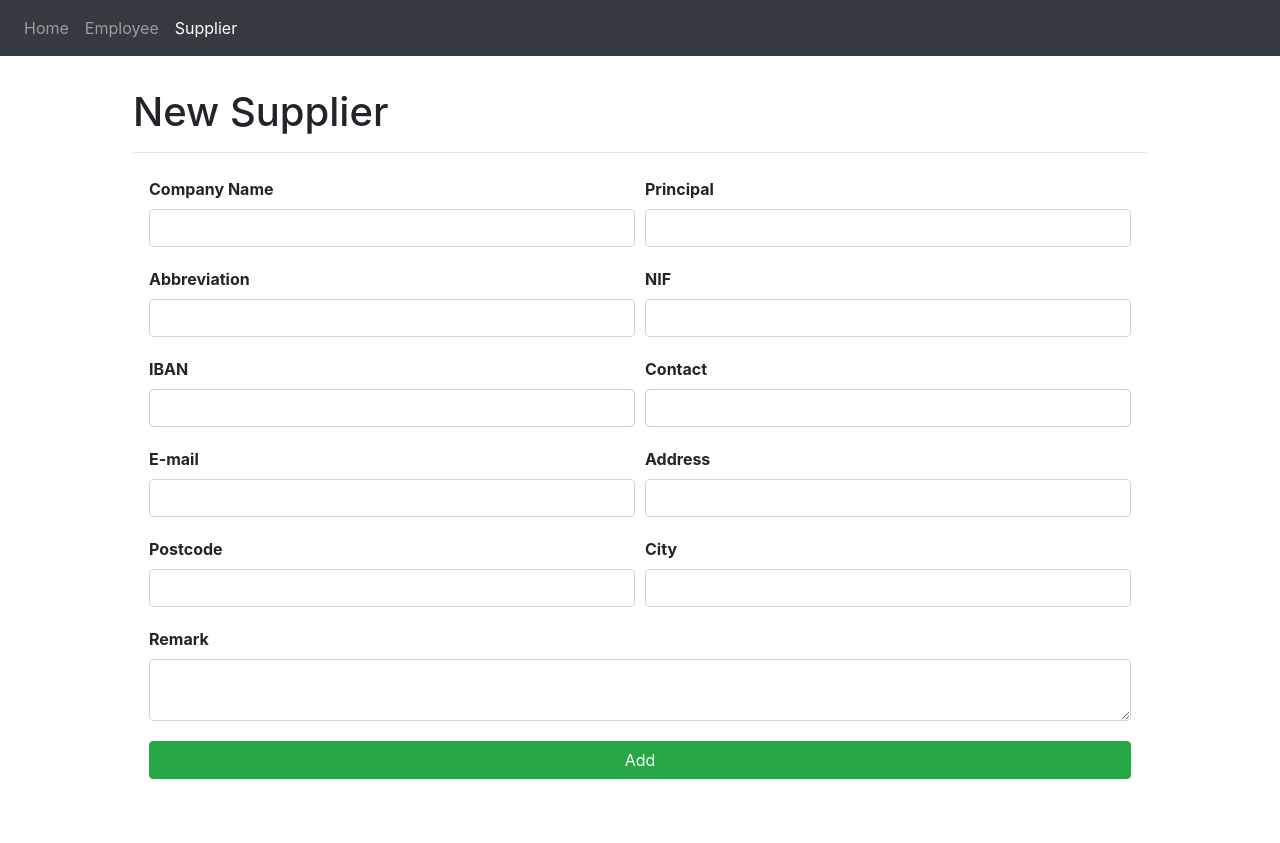
After one commit to fossabot/CityWok-Manager, a Flask app: page /supplier/new in a window 1280 px wide. The commit adds this page. Run offline with Flask 2, Linux system fonts and the light colour scheme; some libraries are stand-ins or nearby versions.

Commit message:
V0.4.0 - Supplier Module

```diff
--- a/citywok_ms/__init__.py
+++ b/citywok_ms/__init__.py
@@ -26,9 +26,10 @@ def create_app(config_class=Config):
     with app.app_context():
         # imports
         from citywok_ms.employee.routes import employee
-
+        from citywok_ms.supplier.routes import supplier
         # blueprints
         app.register_blueprint(employee)
+        app.register_blueprint(supplier)
 
         return app
 
--- /dev/null
+++ b/citywok_ms/supplier/forms.py
@@ -0,0 +1,50 @@
+from citywok_ms.models import Supplier
+from flask_wtf import FlaskForm
+from wtforms import HiddenField, StringField, SubmitField, TextAreaField
+from wtforms.fields.html5 import (DateField, DecimalField, EmailField,
+                                  IntegerField, TelField)
+from wtforms.validators import (Email, InputRequired, NumberRange, Optional,
+                                ValidationError)
+
+
+class SupplierForm(FlaskForm):
+    hide_id = HiddenField()
+    name = StringField(label='Company Name',
+                       validators=[InputRequired()])
+    abbreviation = StringField(label='Abbreviation',
+                               validators=[Optional()])
+    principal = StringField(label='Principal',
+                            validators=[InputRequired()])
+    contact = TelField(label='Contact',
+                       validators=[Optional()])
+
+    email = EmailField(label='E-mail',
+                       validators=[Optional(),
+                                   Email()])
+    nif = IntegerField(label='NIF',
+                       validators=[Optional()])
+    iban = StringField(label='IBAN',
+                       validators=[Optional()],
+                       filters=[lambda x: x or None])
+    address = StringField(label='Address',
+                          validators=[Optional()])
+    postcode = StringField(label='Postcode',
+                           validators=[Optional()])
+    city = StringField(label='City',
+                       validators=[Optional()])
+
+    remark = TextAreaField(label='Remark',
+                           validators=[Optional()])
+
+    submit = SubmitField(label='Add')
+    update = SubmitField(label='Update')
+
+    def validate_nif(self, nif):
+        s = Supplier.query.filter_by(nif=nif.data).first()
+        if nif.data and s and (s.id != self.hide_id.data):
+            raise ValidationError('This NIF already existe')
+
+    def validate_iban(self, iban):
+        s = Supplier.query.filter_by(iban=iban.data).first()
+        if iban.data and s and (s.id != self.hide_id.data):
+            raise ValidationError('This IBAN already existe')
--- /dev/null
+++ b/citywok_ms/supplier/routes.py
@@ -0,0 +1,52 @@
+from flask import Blueprint, flash, redirect, render_template, url_for
+from citywok_ms.models import Supplier
+from citywok_ms.supplier.forms import SupplierForm
+from citywok_ms import db
+
+supplier = Blueprint('supplier', __name__, url_prefix="/supplier")
+
+
+@supplier.route("/")
+def index():
+    suppliers = db.session.query(Supplier).all()
+    return render_template('supplier/index.html',
+                           title='Suppliers',
+                           suppliers=suppliers)
+
+
+@supplier.route("/new", methods=['GET', 'POST'])
+def new():
+    form = SupplierForm()
+    if form.validate_on_submit():
+        supplier = Supplier()
+        form.populate_obj(supplier)
+        db.session.add(supplier)
+        db.session.commit()
+        flash('Successfully added new supplier', 'success')
+        return redirect(url_for('supplier.index'))
+    return render_template('supplier/new.html', title='New Supplier', form=form)
+
+
+@supplier.route("/<int:supplier_id>")
+def detail(supplier_id):
+    supplier = Supplier.query.get_or_404(supplier_id)
+    return render_template('supplier/detail.html', title='Supplier Detail', supplier=supplier)
+
+
+@supplier.route("/<int:supplier_id>/update", methods=['GET', 'POST'])
+def update(supplier_id):
+    supplier = Supplier.query.get_or_404(supplier_id)
+    form = SupplierForm()
+    form.hide_id.data = supplier_id
+    if form.validate_on_submit():
+        form.populate_obj(supplier)
+        db.session.commit()
+        flash('Supplier information has been updated', 'success')
+        return redirect(url_for('supplier.detail', supplier_id=supplier_id))
+
+    form.process(obj=supplier)
+
+    return render_template('supplier/update.html',
+                           supplier=supplier,
+                           form=form,
+                           title='Update supplier')
--- a/citywok_ms/templates/layout.html
+++ b/citywok_ms/templates/layout.html
@@ -25,7 +25,8 @@
 
 {% set navbar = [
 ('#','home','Home'),
-(url_for('employee.index'), 'employee', 'Employee')
+(url_for('employee.index'), 'employee', 'Employee'),
+(url_for('supplier.index'), 'supplier','Supplier')
 ] -%}
 
 {# ('#', 'supplier','Supplier'),
--- /dev/null
+++ b/citywok_ms/templates/supplier/new.html
@@ -0,0 +1,84 @@
+{% extends 'layout.html' %}
+{% set active_page = "supplier" %}
+{% block content %}
+<div class="mx-2 mx-md-5 mb-5">
+    <h1>{{title}}</h1>
+    <hr class="mb-4">
+    <form action="" method="post" id="employee_form" class="px-3" novalidate>
+        {{ form.hidden_tag() }}
+        <fieldset>
+            <div class="form-row">
+                <div class="form-group col-md-6">
+                    {% with field=form.name %}
+                    {% include 'field.html' %}
+                    {% endwith %}
+                </div>
+                <div class="form-group col-md-6">
+                    {% with field=form.principal %}
+                    {% include 'field.html' %}
+                    {% endwith %}
+                </div>
+            </div>
+            <div class="form-row">
+                <div class="form-group col-md-6">
+                    {% with field=form.abbreviation %}
+                    {% include 'field.html' %}
+                    {% endwith %}
+                </div>
+                <div class="form-group col-md-6">
+                    {% with field=form.nif %}
+                    {% include 'field.html' %}
+                    {% endwith %}
+                </div>
+            </div>
+            <div class="form-row">
+                <div class="form-group col-md-6">
+                    {% with field=form.iban %}
+                    {% include 'field.html' %}
+                    {% endwith %}
+                </div>
+                <div class="form-group col-md-6">
+                    {% with field=form.contact %}
+                    {% include 'field.html' %}
+                    {% endwith %}
+                </div>
+            </div>
+            <div class="form-row">
+                <div class="form-group col-md-6">
+                    {% with field=form.email %}
+                    {% include 'field.html' %}
+                    {% endwith %}
+                </div>
+                <div class="form-group col-md-6">
+                    {% with field=form.address %}
+                    {% include 'field.html' %}
+                    {% endwith %}
+                </div>
+            </div>
+            <div class="form-row">
+                <div class="form-group col-md-6">
+                    {% with field=form.postcode %}
+                    {% include 'field.html' %}
+                    {% endwith %}
+                </div>
+                <div class="form-group col-md-6">
+                    {% with field=form.city %}
+                    {% include 'field.html' %}
+                    {% endwith %}
+                </div>
+            </div>
+            <div class="form-row">
+                <div class="form-group col-12">
+                    {% with field=form.remark %}
+                    {% include 'field.html' %}
+                    {% endwith %}
+                </div>
+            </div>
+            <!-- Submit Button -->
+            <div class="form-group">
+                {{ form.submit(class="btn btn-success col-12") }}
+            </div>
+        </fieldset>
+    </form>
+</div>
+{% endblock content %}
```
Also changed, not shown: citywok_ms/conftest.py (+15 -1 lines), citywok_ms/models.py (+18 -0 lines), citywok_ms/templates/supplier/detail.html (added, +42 -0 lines), citywok_ms/templates/supplier/index.html (added, +49 -0 lines), citywok_ms/templates/supplier/update.html (added, +84 -0 lines), citywok_ms/tests/test_supplier.py (added, +159 -0 lines), CHANGELOG.md, citywok_ms/supplier/__init__.py (added).
